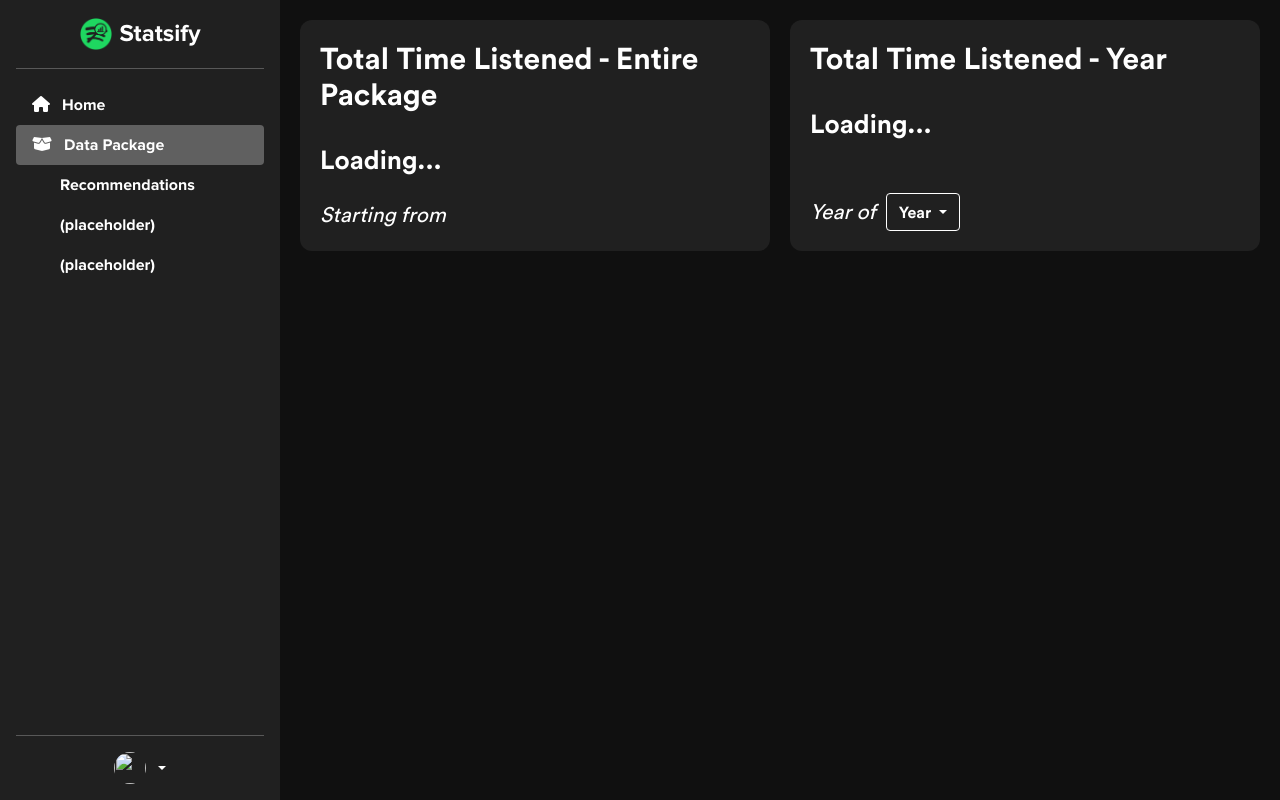
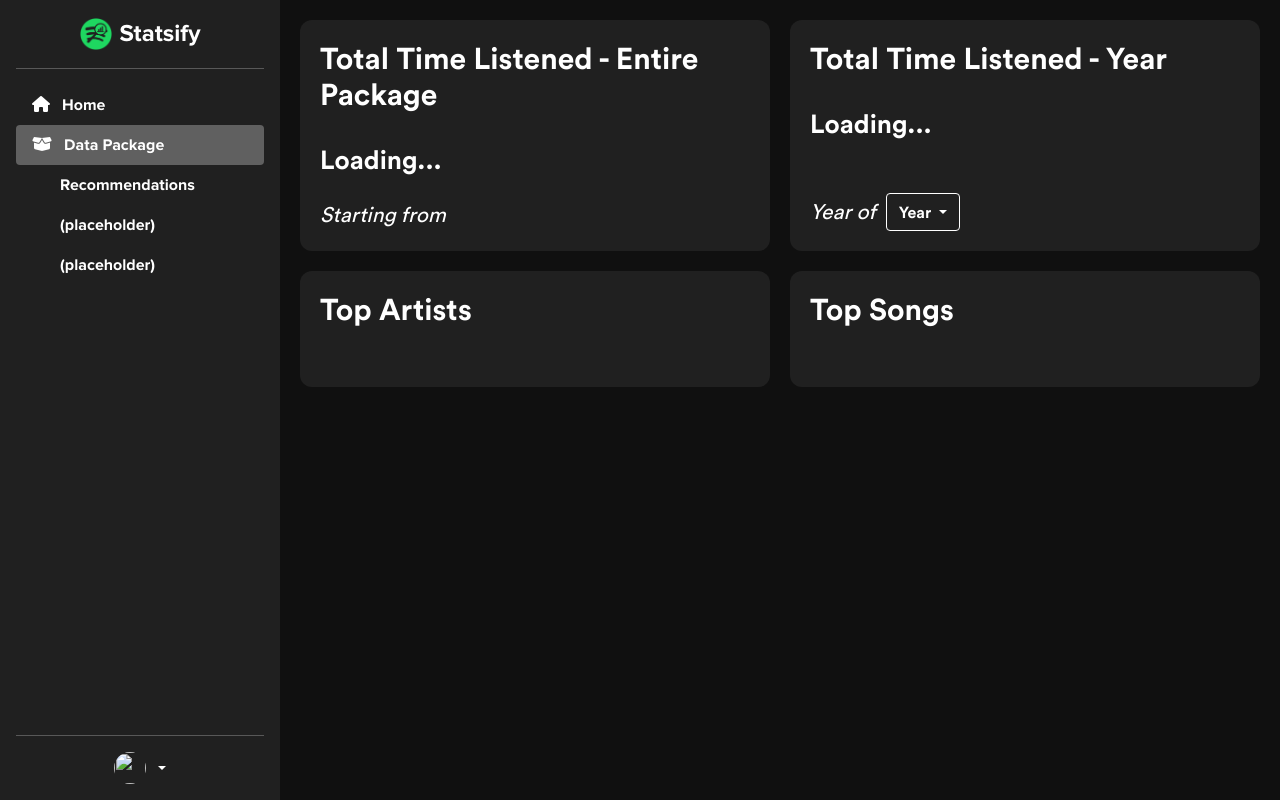
Before and after one commit to jckli/retrievify, a Flask app: template Statsify/templates/dpstats.html in a window 1280 px wide. Run offline with Flask 2, Linux system fonts and the light colour scheme; the template is opened without the code that fills it, so the values that code supplies are empty.

Commit message:
feat: dp top artists + dp top songs

```diff
--- a/Statsify/static/content/dpstats.css
+++ b/Statsify/static/content/dpstats.css
@@ -47,7 +47,6 @@ h2 {
     background-color: #202020;
     border-radius: 12px;
     width: 50%;
-    display: inline-block;
 }
 .total-time > div {
     padding: 20px 20px;
@@ -94,3 +93,41 @@ h2 {
 .dropdown-menu-dark .dropdown-item.active, .dropdown-menu-dark .dropdown-item:active {
     background-color: #606060;
 }
+.top-lists {
+    margin-top: 20px;
+    display: flex;
+}
+.top-list {
+    background-color: #202020;
+    width: 50%;
+    border-radius: 12px;
+}
+.top-artists {
+    margin-right: 10px;
+}
+.top-songs {
+    margin-left: 10px;
+}
+.top-list > div {
+    padding: 20px 20px;
+    display: flex;
+    height: 100%;
+    flex-direction: column;
+}
+.top-list > div > .list {
+    display: flex;
+    height: 100%;
+    flex-direction: column;
+    justify-content: space-between;
+    flex-grow: 1;
+}
+.top-list > div > .list > .item {
+    display: flex;
+    margin-bottom: 10px;
+}
+.top-list > div > .list > .item > img {
+    border-radius: 12px;
+    margin-right: 16px;
+    height: 50px;
+    width: 50px;
+}
--- a/Statsify/static/js/dpstats.js
+++ b/Statsify/static/js/dpstats.js
@@ -31,6 +31,88 @@ $( document ).ready(function() {
             );
         }
     }
+
+    $.ajax({
+        type: "POST",
+        url:  "/ajax/data_top_artists",
+        data: JSON.stringify(localStorage.getItem("artistDict")),
+        contentType: "application/json; charset=utf-8",
+        cache: false,
+        processData: false,
+        success: function(data) {
+            if (data.status == "Success") {
+                for (var i = 0; i < data.topArtists.length; i++) {
+                    $.ajax({
+                        async: false,
+                        type: "POST",
+                        url:  "/ajax/search",
+                        data: JSON.stringify({"topArtists": data.topArtists[i], "type": "artist"}),
+                        contentType: "application/json; charset=utf-8",
+                        cache: false,
+                        processData: false,
+                        success: function(data2) {
+                            if (data2.status == "Success") {
+                                $(".top-artists > div > .list").append(
+                                    `<div class="artist item">
+                                        <img src="${data2.results.artists.items[0].images[0].url}" width="150" height="150"/>
+                                        <div class="artist-info">
+                                            <h2 id="artist-name">${data2.topArtists.name}</h2>
+                                            <p id="artist-genre">${data2.results.artists.items[0].genres[0]}  - ${msToTime(data.topArtists[i].time)}</p>
+                                        </div>
+                                    </div>`
+                                );
+                            }
+                        }
+                    });
+                }
+            }
+        },
+    });
+
+    $.ajax({
+        type: "POST",
+        url:  "/ajax/data_top_songs",
+        data: JSON.stringify(localStorage.getItem("songDict")),
+        contentType: "application/json; charset=utf-8",
+        cache: false,
+        processData: false,
+        success: function(data) {
+            if (data.status == "Success") {
+                var k = 0;
+                for (var i = 0; i < 10; i++) {
+                    if (data.topSongs[k].Artist == "Unknown Artist" || data.topSongs[k].Song == "Unknown Artist") {
+                        i--;
+                        k++;
+                        continue;
+                    } else {
+                        $.ajax({
+                            async: false,
+                            type: "POST",
+                            url:  "/ajax/search",
+                            data: JSON.stringify({"topSongs": data.topSongs[k], "type": "track"}),
+                            contentType: "application/json; charset=utf-8",
+                            cache: false,
+                            processData: false,
+                            success: function(data2) {
+                                if (data2.status == "Success") {
+                                    $(".top-songs > div > .list").append(
+                                        `<div class="song item">
+                                            <img src="${data2.results.tracks.items[0].album.images[0].url}" width="150" height="150"/>
+                                            <div class="song-info">
+                                                <h2 id="song-title">${data2.topSongs.Song}</h2>
+                                                <p id="song-artist">${data2.topSongs.Artist} - ${msToTime(data.topSongs[k].Time)}</p>
+                                            </div>
+                                        </div>`
+                                    );
+                                    k++;
+                                }
+                            }
+                        });
+                    }
+                }
+            }
+        },
+    });
 });
 
 $(".year-select > .dropdown > .dropdown-menu").on("click", ".ttl-year", function() {
--- a/Statsify/templates/dpstats.html
+++ b/Statsify/templates/dpstats.html
@@ -31,6 +31,28 @@
             </div>
         </div>
     </div>
+    <div class="top-lists">
+        <div class="top-list top-artists">
+            <div>
+                <div class="card-title">
+                    <h1>Top Artists</h1>
+                </div>
+                <br>
+                <div class="list">
+                </div>
+            </div>
+        </div>
+        <div class="top-list top-songs">
+            <div>
+                <div class="card-title">
+                    <h1>Top Songs</h1>
+                </div>
+                <br>
+                <div class="list">
+                </div>
+            </div>
+        </div>
+    </div>
 </div>
 <script type="text/javascript" src="/static/js/dpstats.js"></script>
 {% endblock %}
```
Also changed, not shown: Statsify/backend/api.py (+16 -0 lines), Statsify/backend/dpanalysis.py (+7 -10 lines), Statsify/views.py (+51 -0 lines), Statsify/backend/parsedata.py (line endings or trailing spaces).
